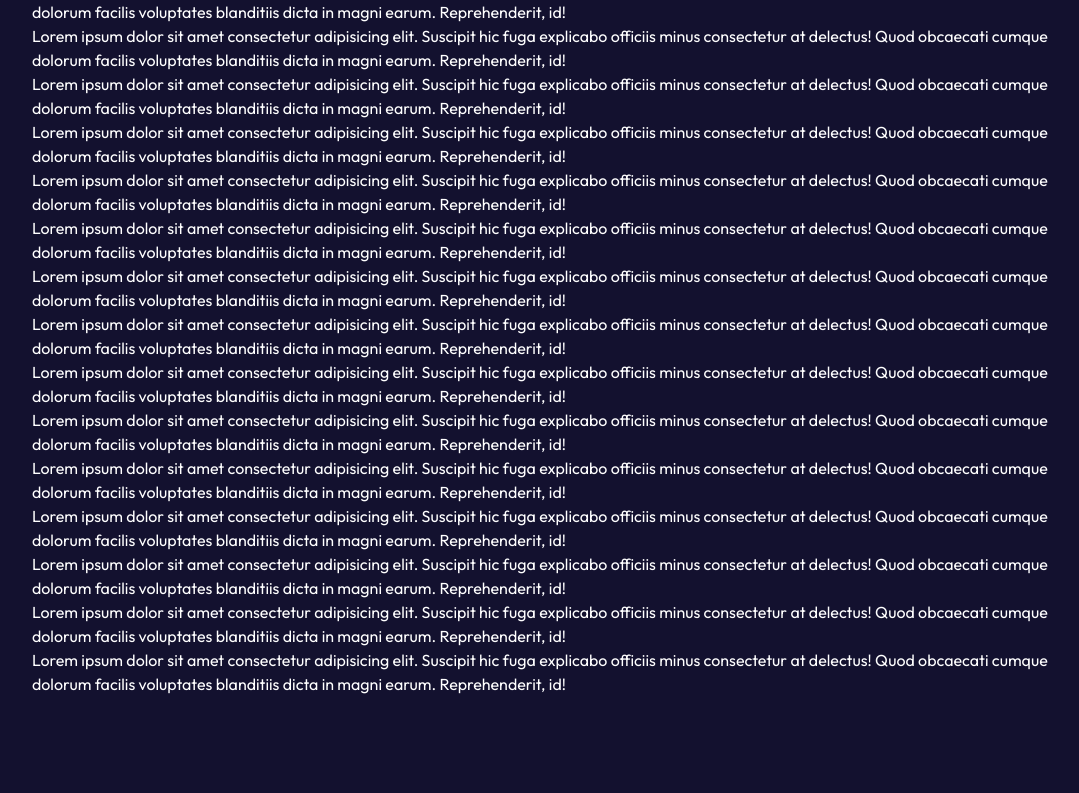
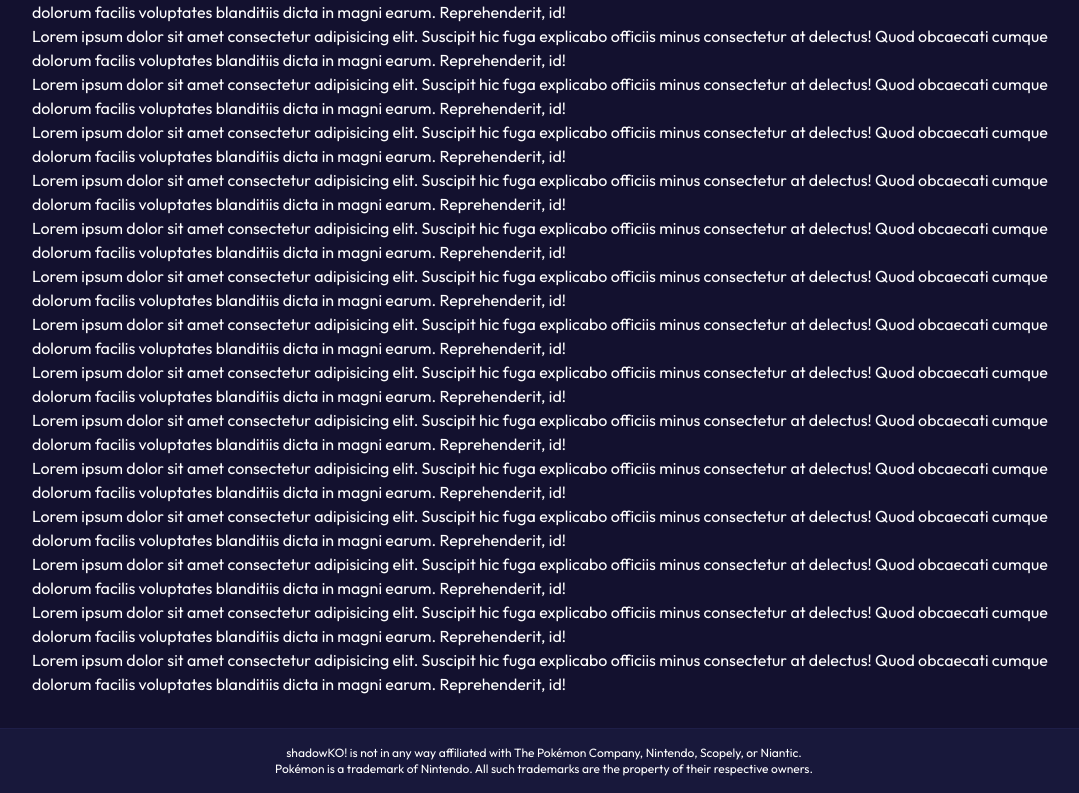
Before and after one commit to danshestak/shadow-battler, a Next.js app in the folder frontend/: page / in a window 1280 px wide. Shown: the part 416-1209 px from the top of the page, without its empty margins (96-1175 px from the left). Before the commit the page ends 1128 px from the top, so only its background shows below. Built offline with nearby package versions, Linux system fonts and the light colour scheme.

Commit message:
add footer with disclaimers

```diff
--- a/frontend/app/layout.tsx
+++ b/frontend/app/layout.tsx
@@ -13,13 +13,21 @@ export default function RootLayout({
 }>) {
   return (
     <html lang="en" className={cn("font-sans", font.variable)}>
-      <body className="min-h-full flex flex-col bg-theme2 text-text">
+      <body className="min-h-screen flex flex-col bg-theme2 text-text">
         <Header />
         <div className="flex-1 p-4">
           <main className="max-w-5xl m-auto">
             {children}
           </main>
         </div>
+        <div className="p-4 mt-4 text-center text-xs bg-theme3 border-t border-theme4 shadow-xl">
+          <div>
+            shadowKO! is not in any way affiliated with The Pokémon Company, Nintendo, Scopely, or Niantic.
+          </div>
+          <div>
+            Pokémon is a trademark of Nintendo. All such trademarks are the property of their respective owners.
+          </div>
+        </div>
       </body>
     </html>
   );
```
